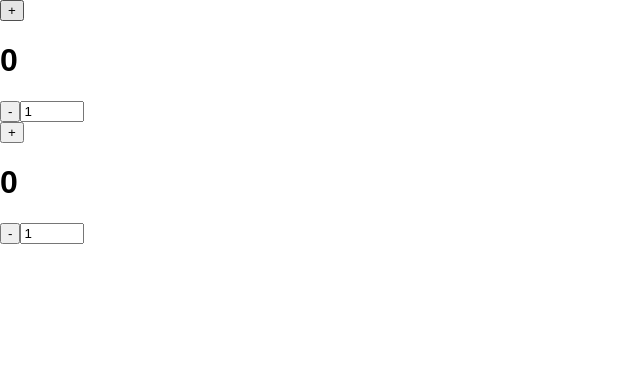
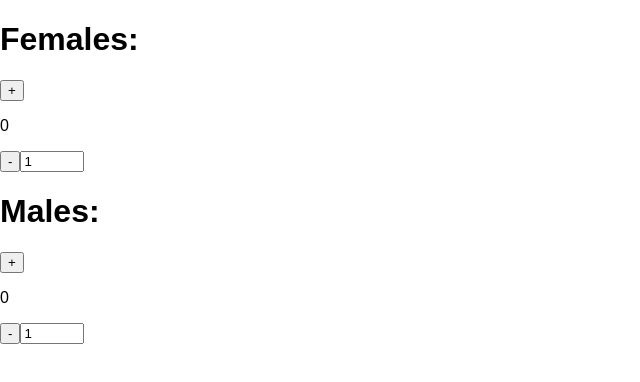
Before and after one commit to davidborah-gda/magic-react-counter, a React (Create React App) app: page / in a window 1280 px wide. Shown: the top 382 px of the page, without its empty margins (0-640 px from the left). Built offline with nearby package versions, Linux system fonts and the light colour scheme.

Commit message:
Provided a title prop to the counter component

```diff
--- a/src/App.js
+++ b/src/App.js
@@ -7,8 +7,8 @@ class App extends Component {
   render() {
     return (
       <div>
-        <Counter />
-        <Counter />
+        <Counter title="Females:" />
+        <Counter title="Males:" />
       </div>
     );
   }
--- a/src/Counter.js
+++ b/src/Counter.js
@@ -27,10 +27,12 @@ class Counter extends Component {
       });
     }
     render() {
+      console.log(this.props);
         return (
             <div>
+              <h1>{this.props.title}</h1>
                 <button onClick={this.increment.bind(this)}>+</button>
-                <h1>{this.state.count}</h1>
+                <p>{this.state.count}</p>
                 <button onClick={this.decrement.bind(this)}>-</button>
                 <input type="number"
                 min="1"
```
